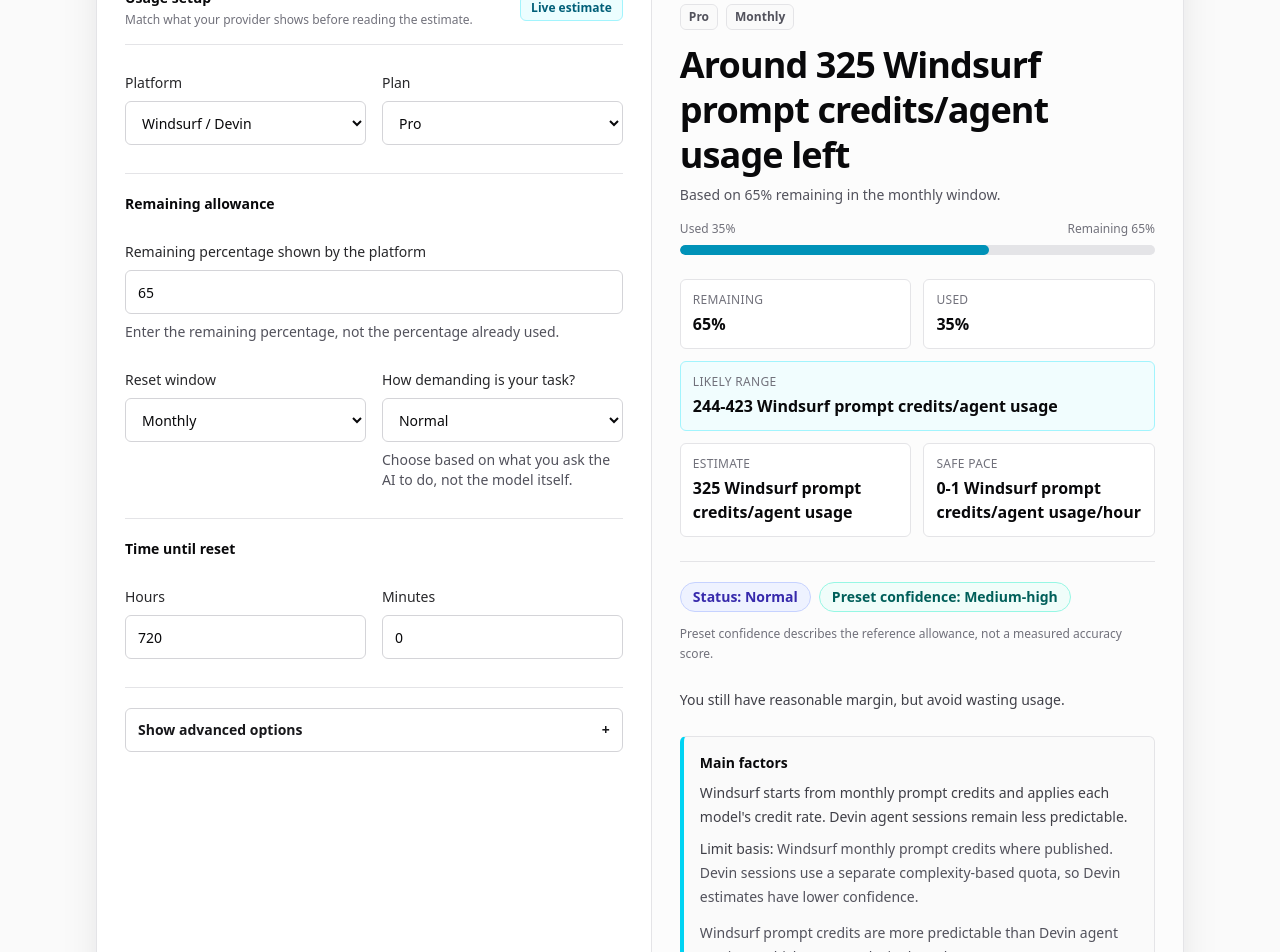
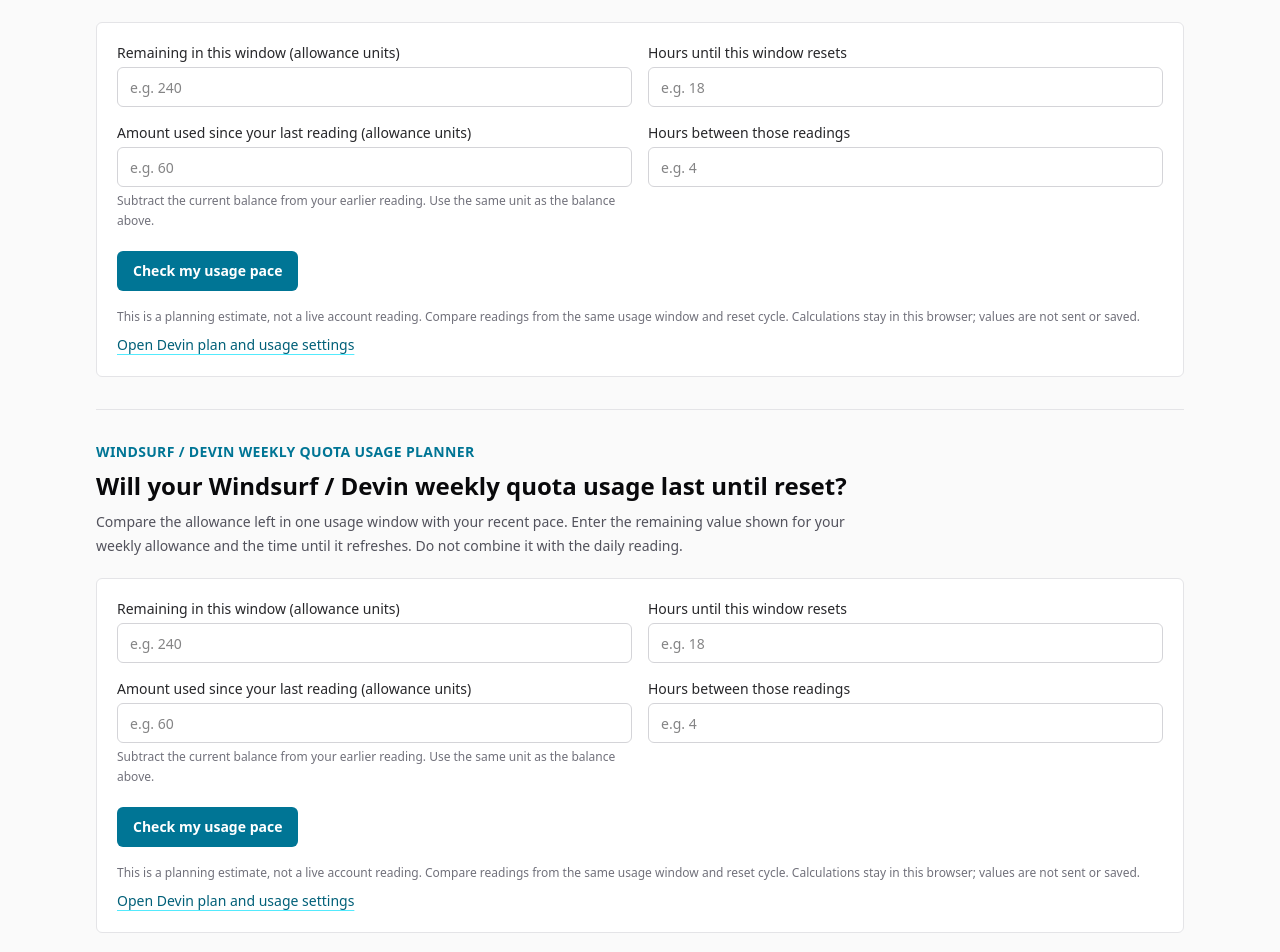
Before and after one commit to fladare124/ai-percent-to-prompts-calculator, a Next.js app: page /windsurf-devin-usage-calculator in a window 1280 px wide. Shown: the part 480-1432 px from the top of the page. Built offline with nearby package versions, Linux system fonts and the light colour scheme.

Commit message:
Refresh Windsurf and Devin usage planner

```diff
--- a/src/app/windsurf-devin-usage-calculator/page.tsx
+++ b/src/app/windsurf-devin-usage-calculator/page.tsx
@@ -1,10 +1,14 @@
 import type { Metadata } from "next";
+import UsagePacePlanner from "@/components/UsagePacePlanner";
 import SeoCalculatorPage from "@/components/SeoCalculatorPage";
 
+const plansAndUsageUrl = "https://docs.devin.ai/desktop/accounts/usage";
+const devinPlansUrl = "https://devin.ai/pricing";
+
 export const metadata: Metadata = {
-  title: "Windsurf and Devin Usage Calculator",
+  title: "Windsurf and Devin Usage Calculator: Daily and Weekly Planner",
   description:
-    "Estimate Windsurf prompt credits or Devin agent sessions from a remaining percentage, plan and work mode.",
+    "Check whether your Windsurf or Devin usage allowance can last until refresh. Compare your daily and weekly account readings with recent usage pace.",
   alternates: {
     canonical: "/windsurf-devin-usage-calculator",
   },
@@ -13,33 +17,63 @@ export const metadata: Metadata = {
 export default function WindsurfDevinUsageCalculatorPage() {
   return (
     <SeoCalculatorPage
-      h1="Windsurf / Devin Usage Calculator"
-      intro="Estimate remaining Windsurf prompt credits or Devin agent sessions from your usage percentage. Choose the product, plan, model and work mode you are using."
-      platformFocus="Windsurf / Devin"
+      h1="Windsurf and Devin Usage Calculator"
+      intro="Estimate whether your daily or weekly Windsurf and Devin allowance could last until refresh. Use readings from your account because model, task size and reasoning affect how quickly usage is consumed."
+      calculator={
+        <div className="space-y-8">
+          <UsagePacePlanner
+            platform="Windsurf / Devin daily quota"
+            windowGuidance="Enter the remaining value shown for your daily allowance and the time until it refreshes. Use the same account meter for both readings."
+            sourceUrl="https://app.devin.ai/settings/plans"
+            sourceLabel="Open Devin plan and usage settings"
+            measurementUnit="allowance units"
+          />
+          <UsagePacePlanner
+            platform="Windsurf / Devin weekly quota"
+            windowGuidance="Enter the remaining value shown for your weekly allowance and the time until it refreshes. Do not combine it with the daily reading."
+            sourceUrl="https://app.devin.ai/settings/plans"
+            sourceLabel="Open Devin plan and usage settings"
+            measurementUnit="allowance units"
+          />
+        </div>
+      }
       guide={{
-        title: "Windsurf credits and Devin sessions are different",
+        title: "Windsurf now includes Devin, and usage depends on the plan",
         summary:
-          "This page groups two coding agents, but their usage units are not interchangeable. Choose the matching product mode and treat the result as a rough estimate for that product only.",
+          "Windsurf 2.0 brings Devin Cloud into the editor. Devin's current plans use account-specific usage allowances rather than one universal prompt count, while Enterprise billing can use a separate ACU system.",
         points: [
-          "Windsurf Cascade prompt credits and Devin agent sessions can be consumed at different rates. A long, multi-step session is not equivalent to one short prompt.",
-          "Use your provider's account or usage view to confirm the actual allowance and reset. This calculator is not connected to Windsurf or Devin.",
-          "For Devin sessions, the estimate is especially uncertain because session length and task complexity vary widely.",
+          "Windsurf 2.0 announced Devin Cloud as included with every Windsurf plan. Access is rolling out gradually, so availability can differ by account.",
+          "Devin's current pricing says each paid plan has usage allowances that refresh daily and weekly. Cost per message varies with model, task size and reasoning.",
+          "Paid plans can purchase extra usage at API pricing after the included allowance is consumed. Check your plan and account settings for current availability and amounts.",
+          "New Devin Enterprise plans use Agent Compute Units (ACUs), with allocation determined by contract. Legacy enterprise accounts may still use prompt credits; do not treat those units as interchangeable.",
+          "This page compares your own readings from the daily and weekly windows separately. It does not connect to Devin or Windsurf or predict a fixed number of prompts.",
         ],
         sources: [
-          { label: "Plans and usage guide", href: "https://docs.windsurf.com/windsurf/accounts/usage" },
-          { label: "Introducing Devin", href: "https://docs.devin.ai/get-started/devin-intro" },
+          { label: "Devin plans and usage guide", href: plansAndUsageUrl },
+          { label: "Current Devin pricing and included usage", href: devinPlansUrl },
+          { label: "Windsurf 2.0 and Devin integration", href: "https://devin.ai/blog/windsurf-2-0" },
         ],
       }}
       extraFaq={[
         {
-          question: "Can I compare a Windsurf credit with a Devin session?",
+          question: "How often does Devin or Windsurf usage refresh?",
           answer:
-            "No. The tools meter usage differently. Use the product mode you selected and read the result as a separate estimate for that service.",
+            "Devin's current pricing describes daily and weekly usage allowances on paid plans. Check the reset times shown in your signed-in account, because plan and product access can vary.",
         },
         {
-          question: "Why is the Devin estimate less certain?",
+          question: "How many prompts can I use before the limit?",
           answer:
-            "A Devin session can include many steps and its resource use depends on the task. The calculator marks that mode with lower reliability for this reason.",
+            "There is no fixed prompt count for every model and task. Compare two readings from the same daily or weekly allowance with the planner above to estimate your recent usage pace.",
+        },
+        {
+          question: "Is Devin included with every Windsurf plan?",
+          answer:
+            "Windsurf 2.0 announced Devin Cloud as included with every Windsurf plan, with access rolling out gradually. Your account shows whether it is available to you.",
+        },
+        {
+          question: "Where can I check my exact Devin usage?",
+          answer:
+            "The Devin docs say you can view usage from the Devin Desktop widget's Plan Info tab or on your authenticated plan page. Enterprise contracts may use ACUs or legacy prompt credits.",
         },
       ]}
     />
--- a/src/components/EstimatorForm.tsx
+++ b/src/components/EstimatorForm.tsx
@@ -157,7 +157,8 @@ export default function EstimatorForm({
   const hiddenAdvancedKeys = getHiddenAdvancedKeys(form, criticalFields);
   const isCursor = form.platform === "Cursor";
   const isGemini = form.platform === "Gemini";
-  const hasDedicatedPlanner = isCursor || isGemini;
+  const isWindsurfDevin = form.platform === "Windsurf / Devin";
+  const hasDedicatedPlanner = isCursor || isGemini || isWindsurfDevin;
 
   return (
     <form className="space-y-7" noValidate>
@@ -171,7 +172,9 @@ export default function EstimatorForm({
               ? "Cursor usage is tracked in separate monthly pools."
               : isGemini
                 ? "Gemini usage depends on the limit and reset time shown in your account."
-                : "Match what your provider shows before reading the estimate."}
+                : isWindsurfDevin
+                  ? "Devin and Windsurf plans have daily and weekly usage allowances."
+                  : "Match what your provider shows before reading the estimate."}
           </p>
         </div>
         <span className="rounded-md border border-cyan-200 bg-cyan-50 px-2.5 py-1 text-xs font-semibold text-cyan-800 dark:border-cyan-900/60 dark:bg-cyan-950/40 dark:text-cyan-200">
@@ -222,15 +225,25 @@ export default function EstimatorForm({
           <p>
             {isCursor
               ? "Cursor does not have one fixed request count across models and tasks. Compare your recent readings from each pool against the time left in your billing cycle."
-              : "Gemini limits refresh every 5 hours until the weekly limit is reached. Use the limit reading and refresh time shown in Gemini Settings."}
+              : isGemini
+                ? "Gemini limits refresh every 5 hours until the weekly limit is reached. Use the limit reading and refresh time shown in Gemini Settings."
+                : "Devin and Windsurf usage refreshes daily and weekly. Use the allowance reading and reset time shown in your account."}
           </p>
           <Link
-            href={isCursor ? "/cursor-usage-calculator" : "/gemini-usage-calculator"}
+            href={
+              isCursor
+                ? "/cursor-usage-calculator"
+                : isGemini
+                  ? "/gemini-usage-calculator"
+                  : "/windsurf-devin-usage-calculator"
+            }
             className="mt-2 inline-block font-semibold underline underline-offset-2"
           >
             {isCursor
               ? "Open the Cursor Models and Other Models planners"
-              : "Open the Gemini 5-hour and weekly planner"}
+              : isGemini
+                ? "Open the Gemini 5-hour and weekly planner"
+                : "Open the Devin and Windsurf daily and weekly planners"}
           </Link>
         </div>
       ) : (
--- a/src/components/EstimatorResult.tsx
+++ b/src/components/EstimatorResult.tsx
@@ -67,6 +67,8 @@ export default function EstimatorResult({
               ? "Use your Cursor pool balance"
               : result.platform === "Gemini"
                 ? "Use your Gemini usage meter"
+                : result.platform === "Windsurf / Devin"
+                  ? "Use your Devin or Windsurf allowance"
                 : "Add the missing limit details"}
           </h2>
         </div>
@@ -87,6 +89,13 @@ export default function EstimatorResult({
               className="mt-3 inline-block font-semibold text-cyan-900 underline underline-offset-2 dark:text-cyan-100"
             >
               Open the Gemini 5-hour and weekly planner
+            </Link>
+          ) : result.platform === "Windsurf / Devin" ? (
+            <Link
+              href="/windsurf-devin-usage-calculator"
+              className="mt-3 inline-block font-semibold text-cyan-900 underline underline-offset-2 dark:text-cyan-100"
+            >
+              Open the daily and weekly usage planners
             </Link>
           ) : null}
         </div>
--- a/src/components/SeoCalculatorPage.tsx
+++ b/src/components/SeoCalculatorPage.tsx
@@ -35,7 +35,7 @@ const links = [
   { href: "/cursor-usage-calculator", label: "Cursor Usage Calculator" },
   {
     href: "/windsurf-devin-usage-calculator",
-    label: "Windsurf / Devin Usage Calculator",
+    label: "Windsurf and Devin usage planner",
   },
 ];
 
--- a/src/components/UsageEstimator.tsx
+++ b/src/components/UsageEstimator.tsx
@@ -255,7 +255,9 @@ export default function UsageEstimator({
               ? "Compare both Cursor usage pools with your recent dashboard readings."
               : form.platform === "Gemini"
                 ? "Use the current limit reading and refresh time shown in Gemini Apps."
-                : "Pick a platform, match the window it shows, then read the likely range."}
+                : form.platform === "Windsurf / Devin"
+                  ? "Use your account's daily or weekly allowance and recent usage readings."
+                  : "Pick a platform, match the window it shows, then read the likely range."}
           </p>
           <div className="mt-2 flex flex-wrap gap-2">
             {form.platform === "Cursor" ? (
@@ -274,6 +276,15 @@ export default function UsageEstimator({
                 </span>
                 <span className="rounded-md border border-zinc-200 bg-white px-2 py-1 text-xs font-semibold text-zinc-600 dark:border-zinc-700 dark:bg-zinc-900 dark:text-zinc-300">
                   Weekly limit
+                </span>
+              </>
+            ) : form.platform === "Windsurf / Devin" ? (
+              <>
+                <span className="rounded-md border border-cyan-200 bg-white px-2 py-1 text-xs font-semibold text-cyan-800 dark:border-cyan-900/60 dark:bg-zinc-900 dark:text-cyan-200">
+                  Daily allowance
+                </span>
+                <span className="rounded-md border border-zinc-200 bg-white px-2 py-1 text-xs font-semibold text-zinc-600 dark:border-zinc-700 dark:bg-zinc-900 dark:text-zinc-300">
+                  Weekly allowance
                 </span>
               </>
             ) : (
@@ -323,7 +334,9 @@ export default function UsageEstimator({
             onCopy={copyResult}
             onShare={shareResult}
           />
-          {form.platform === "Cursor" || form.platform === "Gemini" ? null : (
+          {form.platform === "Cursor" ||
+          form.platform === "Gemini" ||
+          form.platform === "Windsurf / Devin" ? null : (
             <UsageCalibration
               remainingPercent={Number(form.remainingPercent)}
               unitLabel={unitLabel}
--- a/src/components/UsagePacePlanner.tsx
+++ b/src/components/UsagePacePlanner.tsx
@@ -28,7 +28,9 @@ type UsagePacePlannerProps = {
     | "Codex"
     | "Gemini usage"
     | "Cursor Models pool"
-    | "Other Models pool";
+    | "Other Models pool"
+    | "Windsurf / Devin daily quota"
+    | "Windsurf / Devin weekly quota";
   windowGuidance: string;
   sourceUrl: string;
   sourceLabel: string;
--- a/src/lib/displayLabels.ts
+++ b/src/lib/displayLabels.ts
@@ -67,7 +67,7 @@ export function getPlatformUnitLabel(
   }
 
   if (platform === "Windsurf / Devin") {
-    return "Windsurf prompt credits/agent usage";
+    return "Devin and Windsurf usage units";
   }
 
   return "AI usage units";
@@ -167,7 +167,7 @@ export function getMainFactorsSummary(result: EstimateResult) {
   }
 
   if (result.platform === "Windsurf / Devin") {
-    return "Windsurf starts from monthly prompt credits and applies each model's credit rate. Devin agent sessions remain less predictable.";
+    return "Devin and Windsurf quotas refresh daily and weekly. Model, task size and reasoning affect usage, so compare your account readings with your recent pace.";
   }
 
   if (result.platform === "Perplexity") {
--- a/src/lib/estimation.ts
+++ b/src/lib/estimation.ts
@@ -123,13 +123,6 @@ function getReliability(input: EstimateInput, baseLimitFallback: boolean) {
 
   if (input.advancedSelections.model?.includes("preview")) {
     reliability = shiftReliability(reliability, -1);
-  }
-
-  if (
-    input.platform === "Windsurf / Devin" &&
-    input.advancedSelections.mode === "Devin session"
-  ) {
-    reliability = "Low";
   }
 
   if (
@@ -269,6 +262,12 @@ export function estimateUsage(input: EstimateInput): EstimateResult {
   if (input.platform === "Gemini") {
     errors.push(
       "Gemini Apps limits are compute-based and refresh according to the limit shown in your account. Use the Gemini usage planner with a recent reading and reset time.",
+    );
+  }
+
+  if (input.platform === "Windsurf / Devin") {
+    errors.push(
+      "Devin and Windsurf usage allowances refresh daily and weekly, and consumption varies by model and task. Use the usage planner with readings from your account.",
     );
   }
 
@@ -442,7 +441,7 @@ function getNotes(
 
   if (input.platform === "Windsurf / Devin") {
     notes.push(
-      "Windsurf prompt credits are more predictable than Devin agent sessions, which use complexity-based quota.",
+      "Devin and Windsurf usage varies by model and task size. Compare readings from the same daily or weekly allowance in the pace planner.",
     );
   }
 
--- a/src/lib/platformPresets.ts
+++ b/src/lib/platformPresets.ts
@@ -471,43 +471,19 @@ export const platformPresets: Record<PlatformName, PlatformPreset> = {
   },
   "Windsurf / Devin": {
     platform: "Windsurf / Devin",
-    usageUnit: "prompt credits / agent usage",
-    resetWindows: ["Monthly"],
-    defaultResetWindow: "Monthly",
+    usageUnit: "usage allowance units",
+    resetWindows: ["Daily", "Weekly"],
+    defaultResetWindow: "Daily",
     limitBasis:
-      "Windsurf monthly prompt credits where published. Devin sessions use a separate complexity-based quota, so Devin estimates have lower confidence.",
+      "Devin and Windsurf plans provide usage allowances that refresh daily and weekly. Consumption depends on the model, task size and reasoning; use the readings in your account.",
     planPresets: [
-      { label: "Free", baseLimits: limits({ Monthly: 25 }) },
-      { label: "Pro", baseLimits: limits({ Monthly: 500 }) },
-      { label: "Teams", baseLimits: limits({ Monthly: 500 }) },
-      { label: "Enterprise", baseLimits: limits({ Monthly: 1000 }) },
+      { label: "Free", baseLimits: limits({}) },
+      { label: "Pro", baseLimits: limits({}) },
+      { label: "Max", baseLimits: limits({}) },
+      { label: "Teams", baseLimits: limits({}) },
+      { label: "Enterprise", baseLimits: limits({}) },
     ],
-    advancedGroups: [
-      {
-        key: "model",
-        label: "Model",
-        options: [
-          { label: "Adaptive", multiplier: 1 },
-          { label: "SWE-1.6", multiplier: 1.5, costReference: "Currently listed as a promotional zero-credit model; this can change." },
-          { label: "Claude Opus 4.6", multiplier: 1 / 6, costReference: "6 prompt credits per message." },
-          { label: "Claude Opus 4.7 Low", multiplier: 1 / 20, costReference: "20 prompt credits per message." },
-          { label: "Claude Opus 4.7 Medium", multiplier: 1 / 40, costReference: "40 prompt credits per message." },
-          { label: "Not sure", multiplier: 0.75 },
-        ],
-      },
-      {
-        key: "mode",
-        label: "Product / mode",
-        options: [
-          { label: "Cascade chat", multiplier: 1 },
-          { label: "Cascade tool calling", multiplier: 0.7 },
-          { label: "Cascade auto-continue", multiplier: 0.55 },
-          { label: "Repo-wide task", multiplier: 0.4 },
-          { label: "Cloud agent", multiplier: 0.35 },
-          { label: "Devin session", multiplier: 0.25 },
-        ],
-      },
-    ],
+    advancedGroups: [],
   },
   Other: {
     platform: "Other",
--- a/src/lib/site.ts
+++ b/src/lib/site.ts
@@ -63,9 +63,9 @@ export const calculatorRoutes = [
   },
   {
     path: "/windsurf-devin-usage-calculator",
-    title: "Windsurf / Devin Usage Calculator",
+    title: "Windsurf and Devin Usage Calculator: Daily and Weekly Planner",
     description:
-      "Estimate remaining Windsurf or Devin quota units and agent runs from a remaining usage percentage.",
+      "Compare your Windsurf or Devin daily and weekly usage allowance with recent readings from your account.",
     lastModified: contentUpdatedAt,
     priority: 0.75,
   },
```
